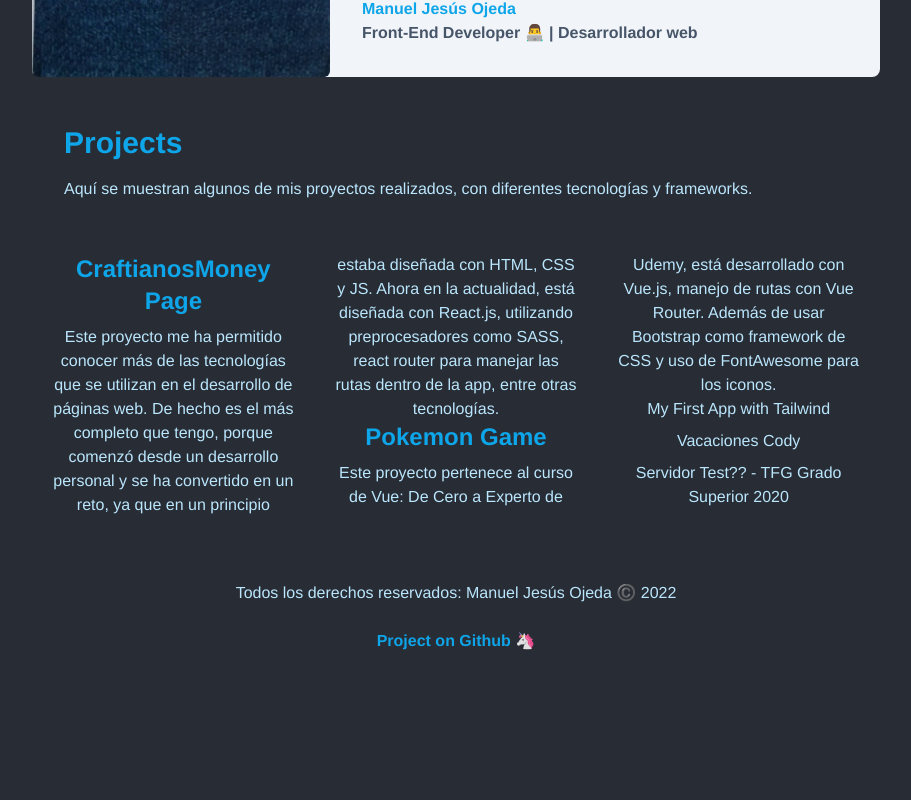
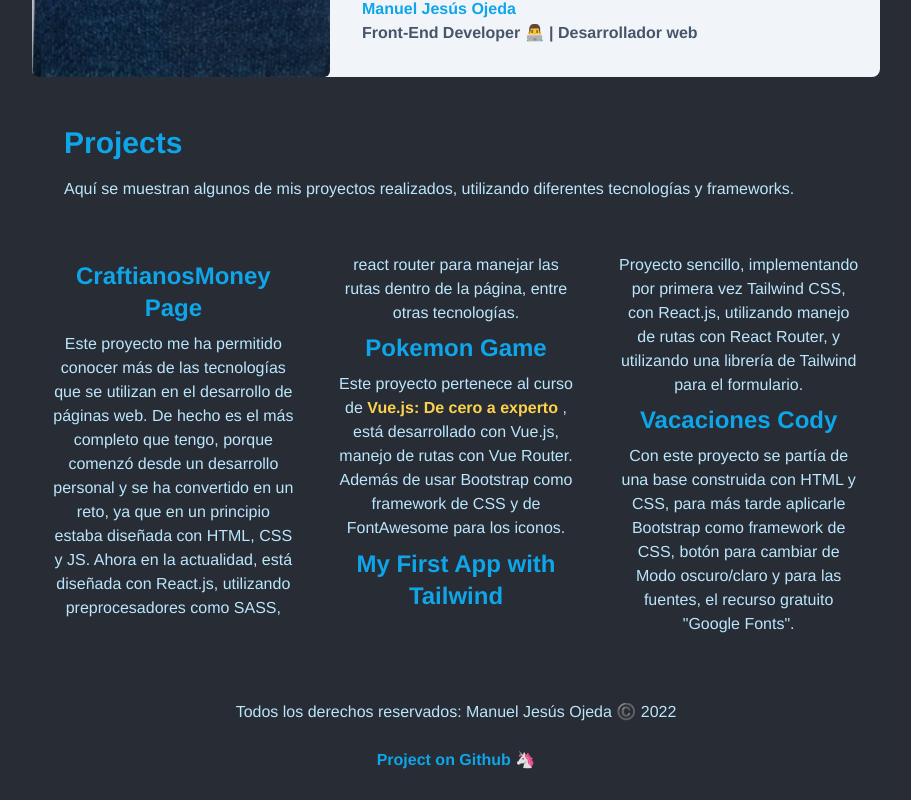
Before and after one commit to mjesusoj/portfolio, a Vue app: page / in a window 1280 px wide. Shown: the part 503-1303 px from the top of the page, without its empty margins (184-1095 px from the left). Before the commit the page ends 1184 px from the top, so only its background shows below. Built offline with nearby package versions, Linux system fonts and the light colour scheme.

Commit message:
Add more information and manage paddings #1

```diff
--- a/src/App.vue
+++ b/src/App.vue
@@ -40,6 +40,8 @@
 </script>
 
 <style>
+  html { scroll-behavior: smooth }
+
   body {
     text-align: center;
     background:#282c34;
--- a/src/components/AboutMe.vue
+++ b/src/components/AboutMe.vue
@@ -1,6 +1,6 @@
 <template>
     <figure id="about-me" class="lg:flex bg-slate-100 rounded-lg p-8 lg:p-0 dark:bg-slate-800">
-        <img class="w-25 h-24 md:w-4/12 md:h-full xl:w-auto xl:h-auto md:rounded-md rounded-full mx-auto" src="../assets/photo-mj.png" alt="Vue logo"  />
+        <img class="w-25 h-24 md:w-4/12 md:h-full xl:w-auto xl:h-auto md:rounded-md rounded-full mx-auto" src="../assets/photo-mj.png" alt="Imagen MJ"  />
         <div class="pt-6 md:p-8 text-center md:text-left space-y-4">
             <blockquote>
                 <h2 class="text-3xl text-sky-400 font-bold bg-clip-text">
--- a/src/components/Projects.vue
+++ b/src/components/Projects.vue
@@ -5,10 +5,10 @@
                 Projects
             </h2>
             <p class="text-sky-200 font-medium mt-2">
-                Aquí se muestran algunos de mis proyectos realizados, con diferentes tecnologías y frameworks.
+                Aquí se muestran algunos de mis proyectos realizados, utilizando diferentes tecnologías y frameworks.
             </p>
         </div>
-        <div class="gap-10 columns-1 lg:columns-3 dark:bg-slate-800 text-sky-200 p-5">
+        <div class="list gap-10 columns-1 lg:columns-3 dark:bg-slate-800 text-sky-200 p-5 mt-4 md:mt-0">
             <div class="craftianosPage">
                 <a href="https://craftianosmoney.com" target="_blank" rel="noopener noreferrer">
                     <h3 class="text-2xl text-sky-500 hover:text-sky-700 font-bold bg-clip-text">CraftianosMoney Page</h3>
@@ -18,7 +18,7 @@
                     De hecho es el más completo que tengo, porque comenzó desde un desarrollo personal
                     y se ha convertido en un reto, ya que en un principio estaba diseñada con HTML, CSS y JS.
                     Ahora en la actualidad, está diseñada con React.js, utilizando preprocesadores como SASS,
-                    react router para manejar las rutas dentro de la app, entre otras tecnologías.
+                    react router para manejar las rutas dentro de la página, entre otras tecnologías.
                 </p>
             </div>
             <div class="pokemonGame">
@@ -26,22 +26,32 @@
                     <h3 class="text-2xl text-sky-500 hover:text-sky-700 font-bold bg-clip-text">Pokemon Game</h3>
                 </a>
                 <p class="font-medium mt-2">
-                    Este proyecto pertenece al curso de Vue: De Cero a Experto de Udemy,
+                    Este proyecto pertenece al curso de
+                    <a class="text-amber-300 hover:text-amber-500 font-bold" href="https://www.udemy.com/course/vuejs-fh/" target="_blank" rel="noopener noreferrer">
+                        Vue.js: De cero a experto
+                    </a>,
                     está desarrollado con Vue.js, manejo de rutas con Vue Router.
-                    Además de usar Bootstrap como framework de CSS y uso de FontAwesome para los iconos.
+                    Además de usar Bootstrap como framework de CSS y de FontAwesome para los iconos.
+                </p>
+            </div>
+            <div class="app-tailwind">
+                <a href="https://github.com/mjesusoj/my-firstapp-tailwind" target="_blank" rel="noopener noreferrer">
+                    <h3 class="text-2xl text-sky-500 hover:text-sky-700 font-bold bg-clip-text">My First App with Tailwind</h3>
+                </a>
+                <p class="font-medium mt-2">
+                    Proyecto sencillo, implementando por primera vez Tailwind CSS, con React.js,
+                    utilizando manejo de rutas con React Router, y utilizando una librería de Tailwind para el formulario.
                 </p>
             </div>
             <div class="vacacionesCody">
-                <h3>My First App with Tailwind</h3>
-                <p class="font-medium mt-2"></p>
-            </div>
-            <div class="vacacionesCody">
-                <h3>Vacaciones Cody</h3>
-                <p class="font-medium mt-2"></p>
-            </div>
-            <div class="vacacionesCody">
-                <h3>Servidor Test?? - TFG Grado Superior 2020</h3>
-                <p class="font-medium mt-2"></p>
+                <a href="https://mjesusoj.github.io/vacaciones-cody/" target="_blank" rel="noopener noreferrer">
+                    <h3 class="text-2xl text-sky-500 hover:text-sky-700 font-bold bg-clip-text">Vacaciones Cody</h3>
+                </a>
+                <p class="font-medium mt-2">
+                    Con este proyecto se partía de una base construida con HTML y CSS,
+                    para más tarde aplicarle Bootstrap como framework de CSS,
+                    botón para cambiar de Modo oscuro/claro y para las fuentes, el recurso gratuito "Google Fonts".
+                </p>
             </div>
         </div>
     </div>
@@ -53,6 +63,8 @@
     }
 </script>
 
-<style>
-
+<style scoped>
+    .list > div {
+        margin-top: 3%;
+    }
 </style>
```
